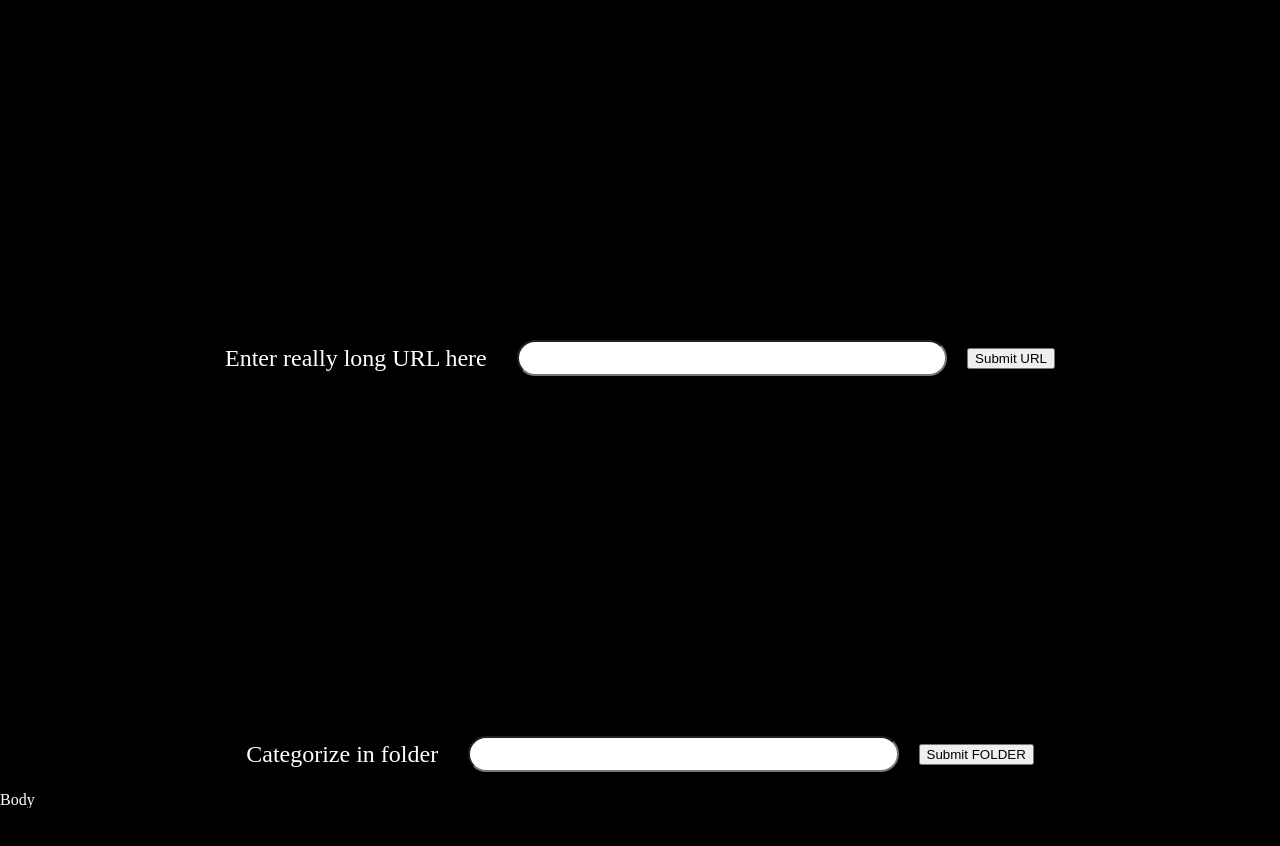
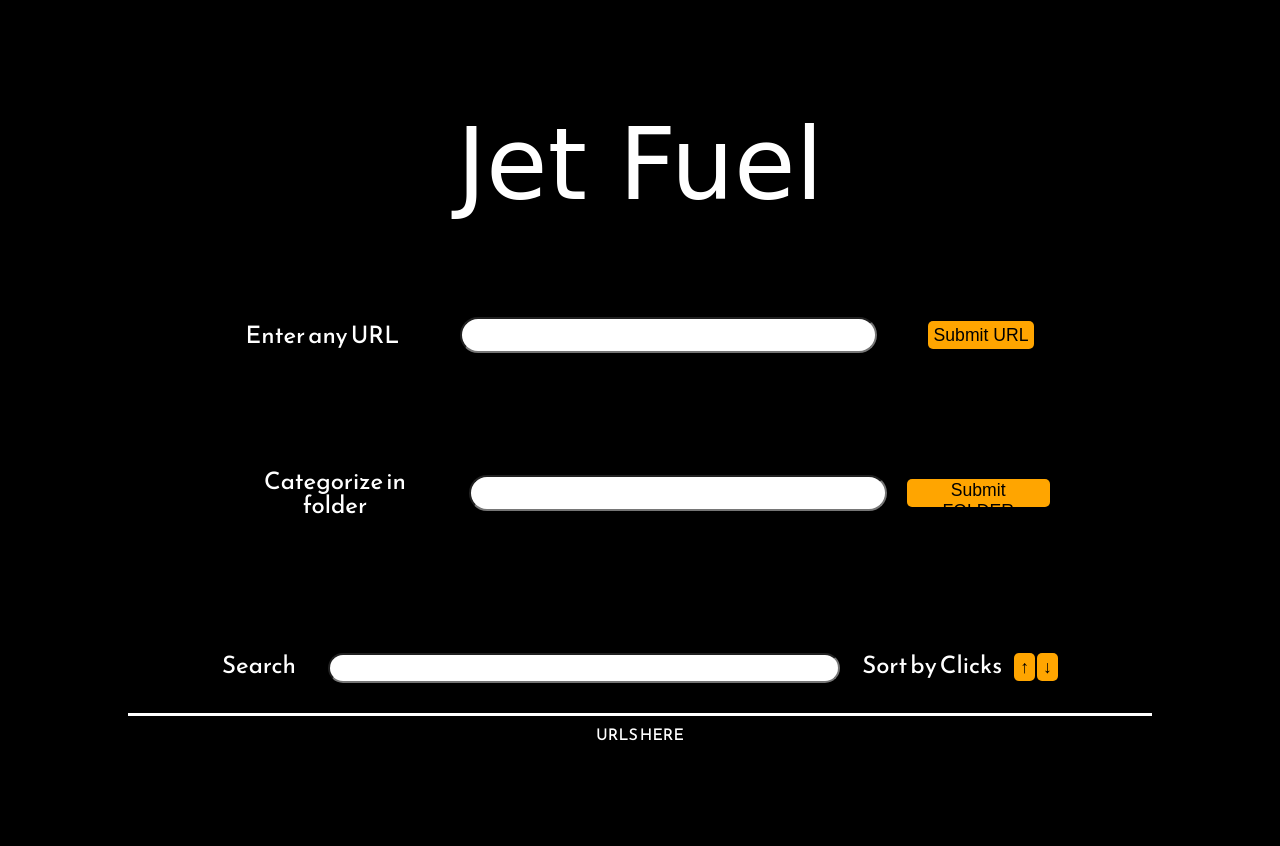
Before and after one commit to maiastone/jet-fuel, a website: page public/index.html in a window 1280 px wide. Before the commit the page ends 808 px from the top, so only its background shows below. Drawn offline with nearby package versions, Linux system fonts and the light colour scheme; a web font is replaced by a local one.

Commit message:
Adds style and html markup

```diff
--- a/public/index.html
+++ b/public/index.html
@@ -5,12 +5,15 @@
     <meta charset="utf-8">
     <meta name="viewport" content="width=device-width, initial-scale=1.0">
     <link rel="stylesheet" type="text/css" href="reset.css"/>
+    <link href="https://fonts.googleapis.com/css?family=Diplomata|Reem+Kufi" rel="stylesheet">
     <link rel="stylesheet" type="text/css" href="styles.css">
     <title>Jet Fuel</title>
   </head>
-  <body>
+  <body class='ui-container'>
+    <section class='ui-container'>
+      <h1>Jet Fuel</h1>
       <main class='input-container'>
-      <label>Enter really long URL here</label>
+        <label>Enter any URL</label>
         <input type='text'/>
         <button class='url-submit' type='submit'>Submit URL</button>
       </main>
@@ -19,7 +22,20 @@
         <input type='text'/>
         <button class='folder-submit' type='submit'>Submit FOLDER</button>
       </main>
-    <div class='url-display'>Body</div>
+    </section>
+
+    <section class='feature-container'>
+      <label>Search</label>
+      <input type='search'/>
+      <label>Sort by Clicks</label>
+      <button> ↑ </button>
+      <button> ↓ </button>
+    </section>
+
+    <section class='url-display'>
+      URLS HERE
+    </section>
+
 
     <script src="https://ajax.googleapis.com/ajax/libs/jquery/1.12.4/jquery.min.js"></script>
 		<script src="scripts.js"></script>
--- a/public/styles.css
+++ b/public/styles.css
@@ -1,25 +1,51 @@
 body {
   background-color: black;
   color: white;
+  font-family: 'Reem Kufi', sans-serif;
+  text-align: center;
 }
+
 input {
-  width: 33%;
+  width: 50%;
   height: 30px;
   margin: 20px;
   border-radius: 20px;
 }
+
 label {
   padding-right: 10px;
   font-size: 1.5em;
 }
 
 button {
+  height: 28px;
+  border-radius: 5px;
+  background-color: orange;
+  font-size: 1.1em;
+  border: none;
+}
 
+button:hover {
+  background-color: white;
+}
+
+h1 {
+  font-family: 'Diplomata', cursive;
+  font-size: 100px;
 }
 .input-container {
   display: flex;
-  justify-content: center;
+  justify-content: space-around;
   align-items: center;
   width: 100%;
-  margin-top: 25%;
+  margin-top: 10%;
 }
+.ui-container {
+  padding: 5% 10% 10% 10%;
+
+}
+.url-display {
+  border-top: 3px solid white;
+  margin-top: 10px;
+  padding-top: 10px;
+}
```
Lines whose indentation alone changed are shown as unchanged.
